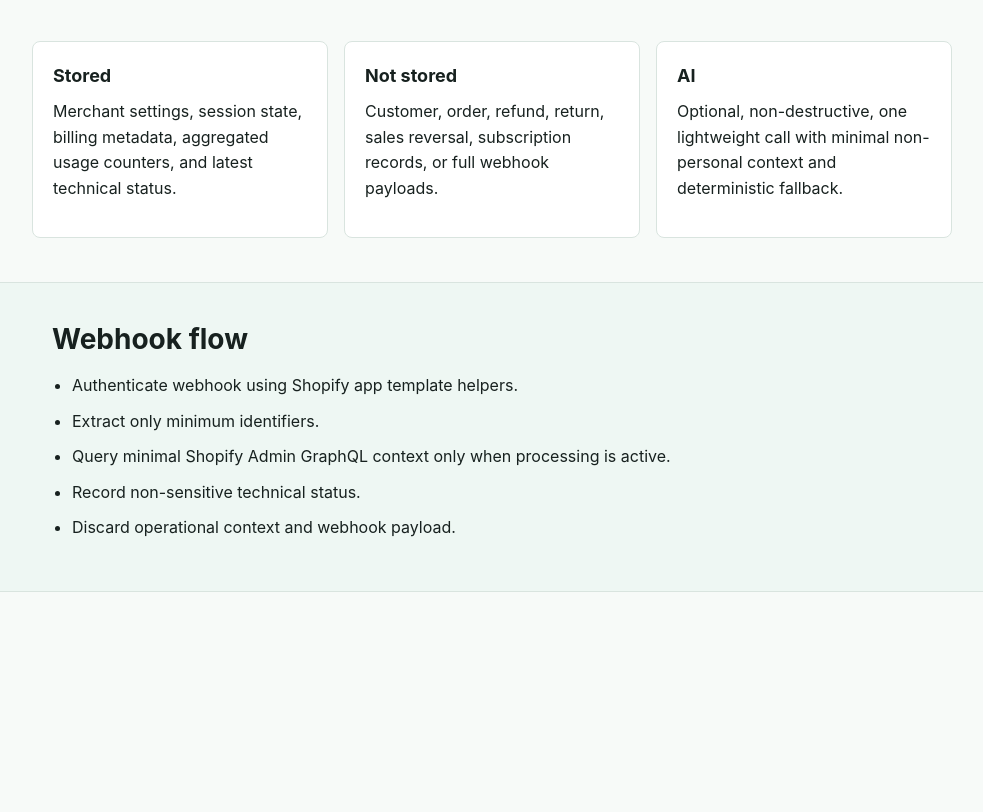
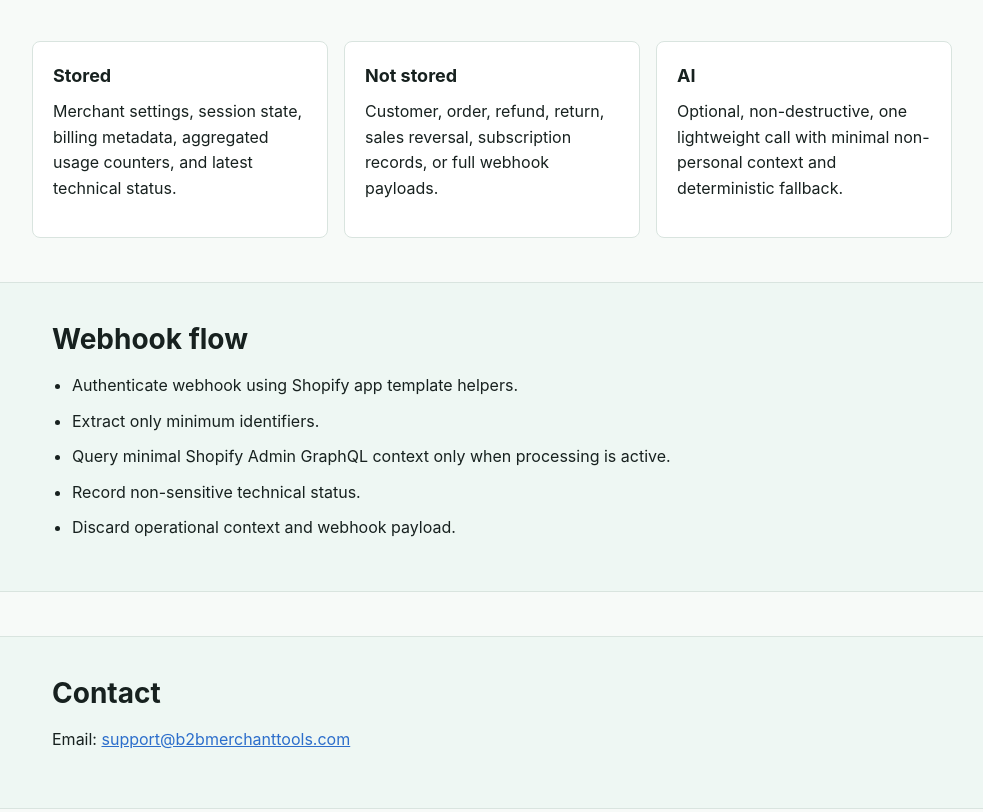
Before and after one commit to Enriqueluis96/returnsync-mini-pages, a plain HTML site: page data-safety.html in a window 1280 px wide. Shown: the part 465-1277 px from the top of the page, without its empty margins (148-1131 px from the left). Before the commit the page ends 1165 px from the top, so only its background shows below. Drawn offline with Linux system fonts and the light colour scheme.

Commit message:
Add data safety contact

```diff
--- a/data-safety.html
+++ b/data-safety.html
@@ -54,6 +54,11 @@
           <li>Discard operational context and webhook payload.</li>
         </ul>
       </section>
+
+      <section class="band">
+        <h2>Contact</h2>
+        <p>Email: <a href="mailto:support@b2bmerchanttools.com">support@b2bmerchanttools.com</a></p>
+      </section>
     </main>
   </body>
 </html>
```
